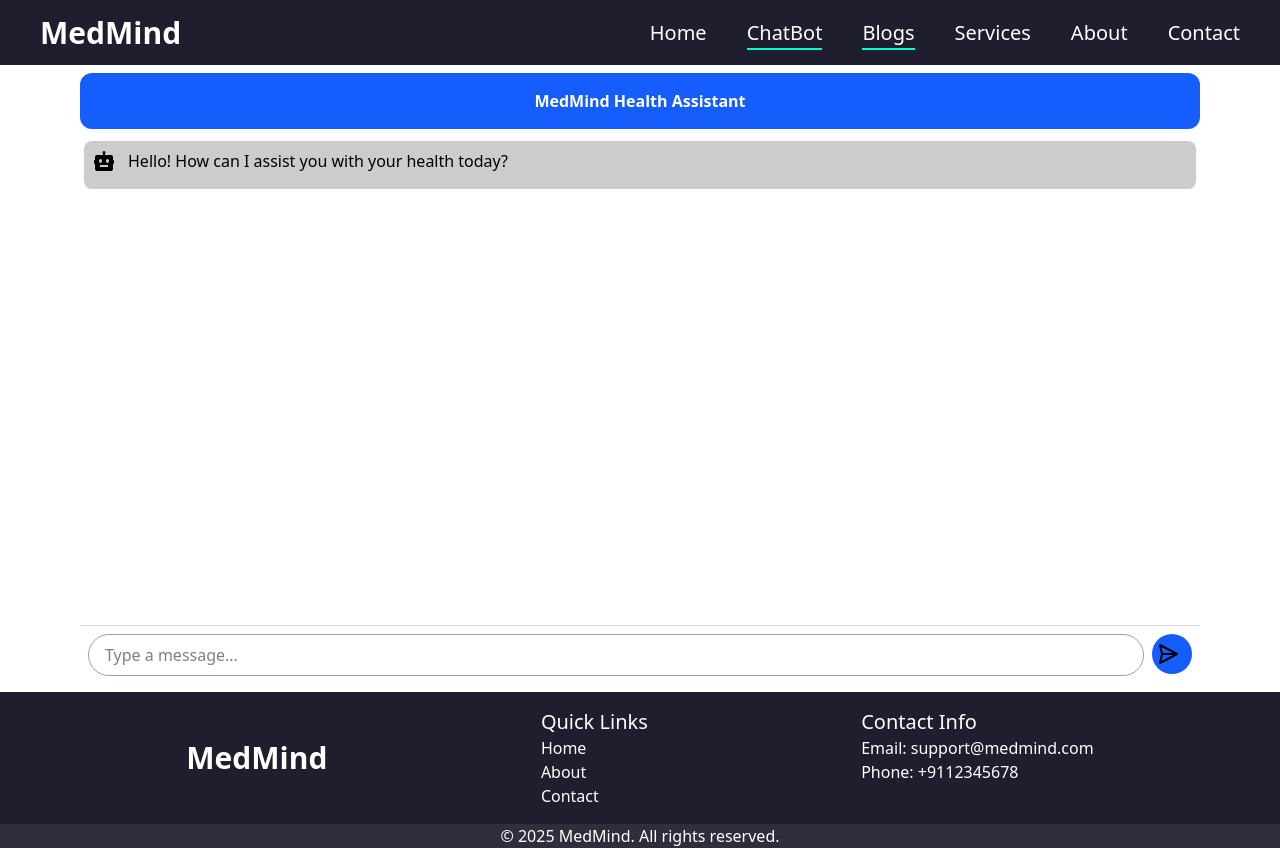
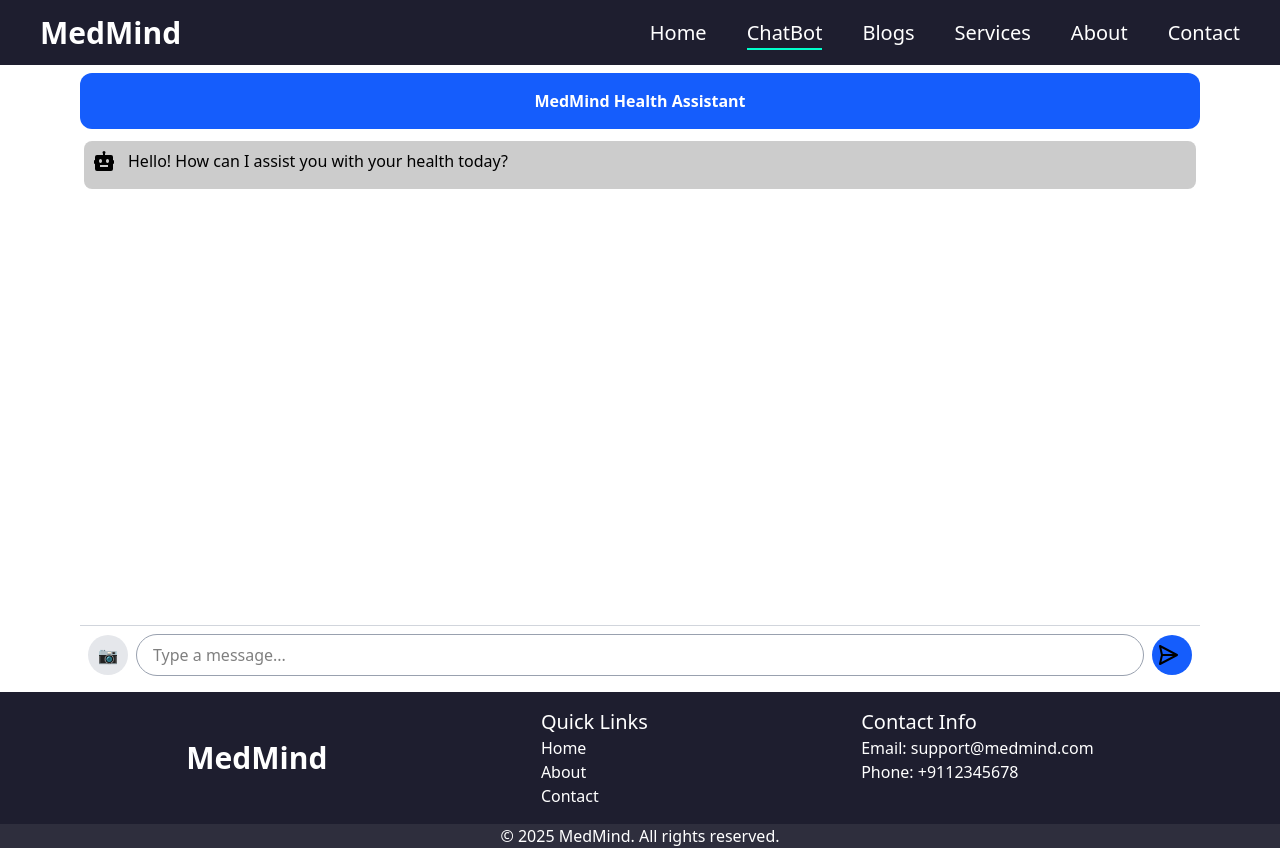
Before and after one commit to smriti2805/MedMind, a Flask app: page /chat in a window 1280 px wide. Run offline with Flask 3, Linux system fonts and the light colour scheme.

Commit message:
Add image upload functionality to chatbot; update message handling to include images

```diff
--- a/static/js/chatbot.js
+++ b/static/js/chatbot.js
@@ -1,6 +1,7 @@
 const chatInput = document.getElementById('chatbot-input');
 const chatSendBtn = document.getElementById('chatbot-send-button');
 const chatMessages = document.getElementById('chatbot-messages');
+const chatBotImage = document.getElementById('chatbot-image');
 
 // Handle sending a message when the send button is clicked or Enter is pressed
 chatSendBtn.addEventListener('click', sendMessage);
@@ -32,11 +33,22 @@ function typeEffect(el, html, speed = 100) {
 }
 async function sendMessage() {
     const userMessage = chatInput.value.trim();
-    if (userMessage === '') return; // Don't send empty messages
+    const imageFile = chatBotImage.files[0];
+
+    if (userMessage === '' && !imageFile) return; // Don't send empty requests
+
+    if (userMessage) {
+        addMessage(userMessage, 'user');
+    }
+    if (imageFile) {
+        addMessage(`<img src="${URL.createObjectURL(imageFile)}" class="w-32 h-auto rounded-lg"/>`, 'user');
+    }
+
 
     // Display the user's message
     addMessage(userMessage, 'user');
     chatInput.value = '';
+    chatBotImage.value = '';
 
     document.getElementById("typing-indicator").classList.toggle("hidden");
     let botResponse = await queryModel(userMessage)
@@ -72,7 +84,12 @@ function addMessage(text, sender) {
     // Scroll to the latest message
     chatMessages.scrollTop = chatMessages.scrollHeight;
 }
-async function queryModel(prompt) {
+async function queryModel(prompt, imageFile=null) {
+
+    let formData = new FormData();
+    if (userMessage) formData.append("message", prompt);
+    if (imageFile) formData.append("image", imageFile);
+
     try {
         const response = await fetch("http://127.0.0.1:8000/chat/invoke", {
             method: "POST",
--- a/templates/components/chatbot.html
+++ b/templates/components/chatbot.html
@@ -22,13 +22,23 @@
             </div>
         </div>
 </div>
-<div class="flex p-2 border-t border-gray-300">
+<div class="flex p-2 border-t border-gray-300 items-center">
+    <!-- Image Upload Button -->
+    <label for="chatbot-image" class="cursor-pointer w-10 h-10 rounded-full bg-gray-200 flex items-center justify-center mr-2">
+        📷
+    </label>
+    <input type="file" id="chatbot-image" accept="image/*" class="hidden">
+
+    <!-- Text Input -->
     <input type="text" id="chatbot-input" placeholder="Type a message..."
         class="flex-grow border border-gray-400 rounded-full px-4 py-2 mr-2 outline-none">
+
+    <!-- Send Button -->
     <button id="chatbot-send-button" class="w-10 h-10 rounded-full bg-blue-600 text-white text-base cursor-pointer p-1">
         {{ icons.icon("send_button") }}
     </button>
 </div>
+
 <style>
     .typing-indicator {
         display: flex;
--- a/templates/components/navbar.html
+++ b/templates/components/navbar.html
@@ -7,7 +7,7 @@
     <ul class="nav-links">
         <li><a href="{{ url_for('home') }}" class="{% if request.endpoint=='home' %}active{% endif %}">Home</a></li>
         <li><a href="{{ url_for('chat') }}" class="{% if request.endpoint=='chat' %}active{% endif %}">ChatBot</a></li>
-        <li><a href="{{ url_for('blogs') }}" class="{% if request.endpoint=='chat' %}active{% endif %}">Blogs</a></li>
+        <li><a href="{{ url_for('blogs') }}" class="{% if request.endpoint=='blogs' %}active{% endif %}">Blogs</a></li>
         <li><a href="{{ url_for('services') }}" class="{% if request.endpoint=='services' %}active{% endif %}">Services</a></li>
         <li><a href="{{ url_for('about') }}" class="{% if request.endpoint=='about' %}active{% endif %}">About</a></li>
         <li><a href="{{ url_for('contact') }}" class="{% if request.endpoint=='contact' %}active{% endif %}">Contact</a></li>
```
